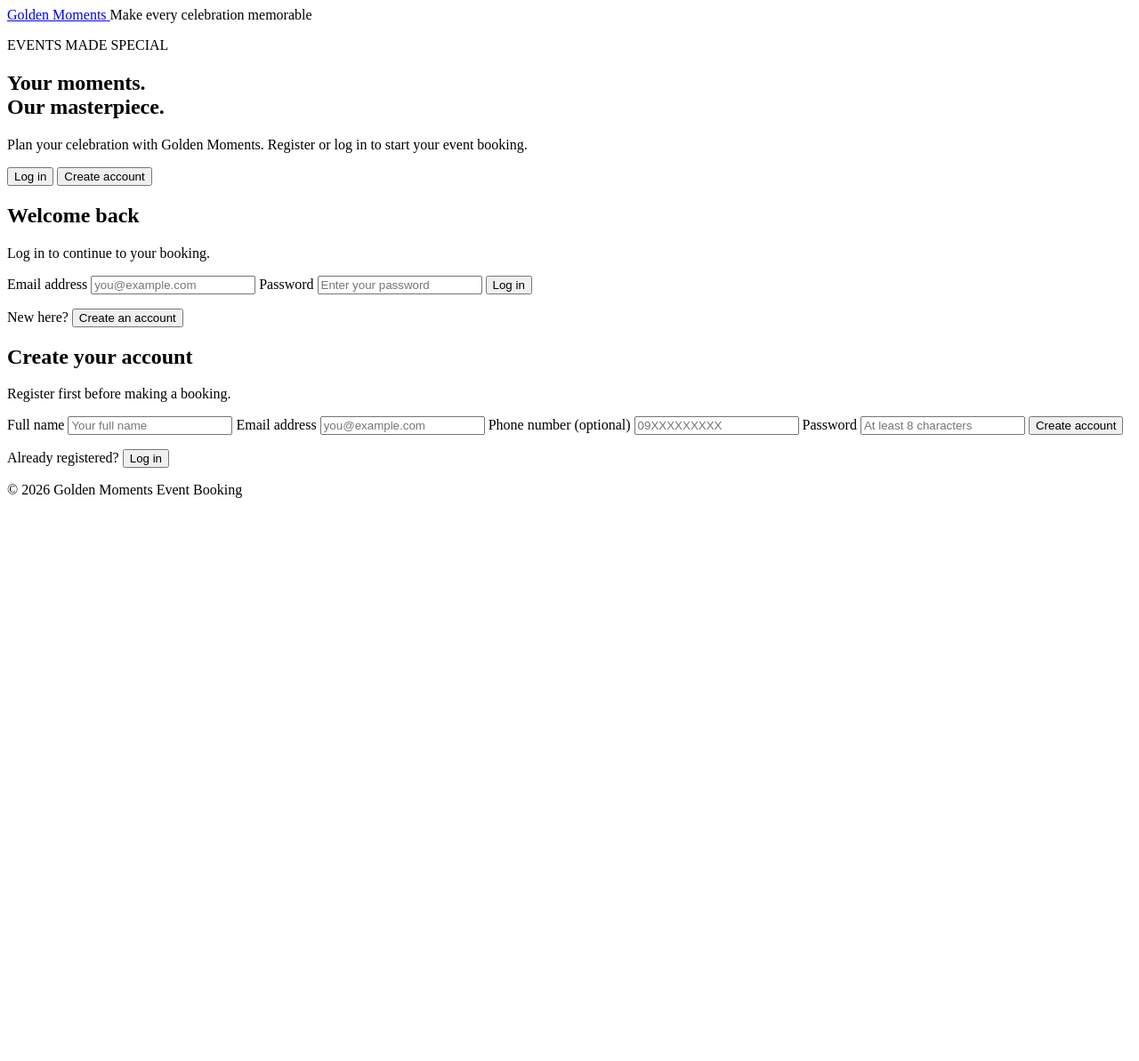
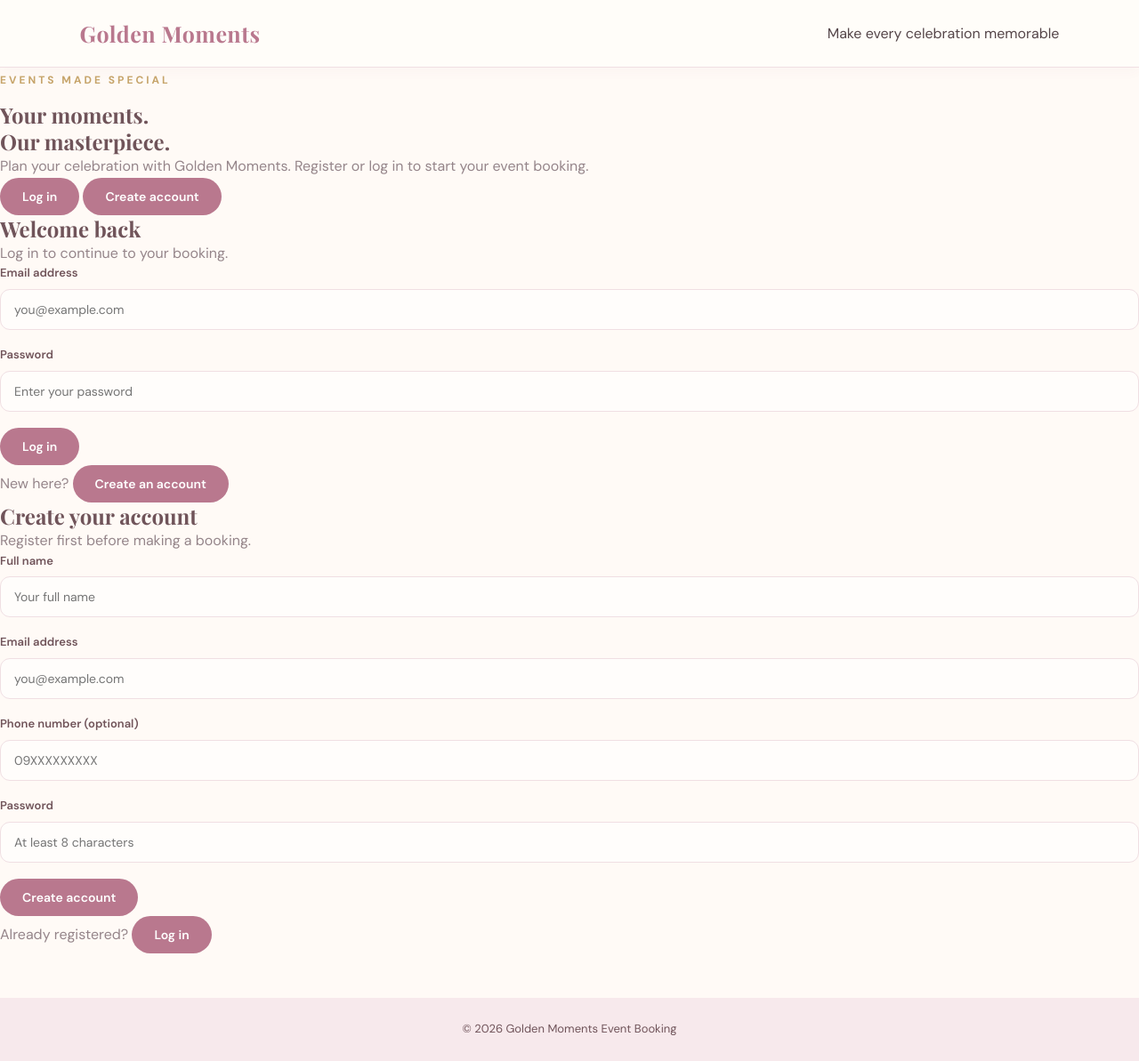
Before and after one commit to plantillajohncarlo9-alt/Smart-Event-Booking-System, a PHP site: page / in a window 1280 px wide. Shown: the whole page at 89% size. Before the commit the page ends 560 px from the top, so only its background shows below. Run offline with PHP 8.4, Linux system fonts and the light colour scheme.

Commit message:
Update style.css

```diff
--- a/style.css
+++ b/style.css
@@ -1,48 +1,391 @@
 
-/* =========================================
-   ADDITIONAL CED DASHBOARD DESIGN
-   DO NOT REMOVE ORIGINAL CSS
-========================================= */
+@import url('https://fonts.googleapis.com/css2?family=DM+Sans:wght@400;500;600;700&family=Playfair+Display:wght@500;600;700&display=swap');
 
-/* Dashboard layout */
-.dashboard-layout {
-    display: flex;
-    min-height: 100vh;
+:root {
+    --pink: #d7a2b1;
+    --pink-dark: #b9788e;
+    --pink-light: #f8e9ed;
+    --cream: #fffaf6;
+    --ivory: #fffdf9;
+    --gold: #c6a46a;
+    --gold-light: #ead9b8;
+    --brown: #70545a;
+    --text: #55464a;
+    --muted: #95858a;
+    --border: #f0dfe3;
+    --shadow: 0 10px 30px rgba(130, 83, 99, .09);
 }
 
-.dashboard-content {
+* {
+    margin: 0;
+    padding: 0;
+    box-sizing: border-box;
+}
+
+body {
+    font-family: 'DM Sans', sans-serif;
+    background: var(--cream);
+    color: var(--text);
+    line-height: 1.6;
+}
+
+h1, h2, h3, h4 {
+    font-family: 'Playfair Display', serif;
+    color: var(--brown);
+    line-height: 1.25;
+}
+
+p {
+    color: var(--muted);
+}
+
+a {
+    color: var(--pink-dark);
+    text-decoration: none;
+    transition: .25s ease;
+}
+
+a:hover {
+    color: var(--gold);
+}
+
+/* HEADER AND NAVIGATION */
+
+.site-header {
+    width: 100%;
+    min-height: 76px;
+    padding: 15px 7%;
+    display: flex;
+    justify-content: space-between;
+    align-items: center;
+    gap: 20px;
+    background: rgba(255, 253, 249, .96);
+    border-bottom: 1px solid var(--border);
+    box-shadow: 0 3px 15px rgba(130, 83, 99, .04);
+}
+
+.brand {
+    font-family: 'Playfair Display', serif;
+    font-size: 25px;
+    font-weight: 700;
+    color: var(--pink-dark);
+    letter-spacing: .5px;
+}
+
+.nav-links {
+    display: flex;
+    align-items: center;
+    gap: 25px;
+}
+
+.nav-links a {
+    color: var(--brown);
+    font-size: 14px;
+    font-weight: 600;
+}
+
+.nav-links a:hover {
+    color: var(--pink-dark);
+}
+
+/* BUTTONS */
+
+button, .btn {
+    display: inline-block;
+    border: none;
+    border-radius: 30px;
+    padding: 12px 25px;
+    background: var(--pink-dark);
+    color: white;
+    font-family: 'DM Sans', sans-serif;
+    font-size: 14px;
+    font-weight: 600;
+    cursor: pointer;
+    transition: .25s ease;
+}
+
+button:hover, .btn:hover {
+    background: var(--brown);
+    color: white;
+    transform: translateY(-2px);
+    box-shadow: 0 6px 15px rgba(130, 83, 99, .15);
+}
+
+.btn.outline {
+    background: transparent;
+    color: var(--pink-dark);
+    border: 1px solid var(--pink);
+}
+
+.btn.outline:hover {
+    background: var(--pink-light);
+    color: var(--brown);
+}
+
+.btn.small {
+    padding: 8px 18px;
+    font-size: 12px;
+}
+
+/* HOMEPAGE / HERO */
+
+.hero, .hero-section {
+    min-height: 520px;
+    padding: 80px 8%;
+    display: flex;
+    align-items: center;
+    background:
+        linear-gradient(90deg, rgba(255,250,246,.96), rgba(255,250,246,.72)),
+        url('images/hero-bg.jpg') center/cover no-repeat;
+}
+
+.hero-content {
+    max-width: 620px;
+}
+
+.hero h1, .hero-section h1 {
+    font-size: clamp(38px, 5vw, 62px);
+    margin-bottom: 18px;
+}
+
+.hero p, .hero-section p {
+    max-width: 540px;
+    font-size: 16px;
+    margin-bottom: 25px;
+}
+
+.eyebrow {
+    display: inline-block;
+    color: var(--gold);
+    font-size: 12px;
+    font-weight: 700;
+    letter-spacing: 3px;
+    text-transform: uppercase;
+    margin-bottom: 14px;
+}
+
+/* GENERAL PAGE CONTENT */
+
+.page-wrap {
+    width: min(1150px, 90%);
+    margin: 45px auto;
+}
+
+.page-heading {
+    margin-bottom: 25px;
+}
+
+.page-heading h1 {
+    font-size: 36px;
+    margin-bottom: 8px;
+}
+
+/* CARDS */
+
+.content-card,
+.login-card,
+.form-card,
+.quick-booking,
+.recent-bookings {
+    background: var(--ivory);
+    border: 1px solid var(--border);
+    border-radius: 20px;
+    padding: 30px;
+    box-shadow: var(--shadow);
+}
+
+.content-card {
+    margin-bottom: 25px;
+}
+
+/* LOGIN AND REGISTER */
+
+.auth-container {
+    min-height: 75vh;
+    padding: 50px 20px;
+    display: flex;
+    justify-content: center;
+    align-items: center;
+    background:
+        radial-gradient(circle at top left, #f8e9ed 0, transparent 35%),
+        var(--cream);
+}
+
+.login-card {
+    width: min(440px, 100%);
+    padding: 38px;
+}
+
+.login-card h1,
+.login-card h2 {
+    text-align: center;
+    margin-bottom: 10px;
+}
+
+.login-card p {
+    text-align: center;
+    margin-bottom: 25px;
+}
+
+/* FORMS */
+
+form {
     width: 100%;
 }
 
-/* Dashboard welcome section */
-.dashboard-welcome {
-    margin-bottom: 25px;
+label {
+    display: block;
+    color: var(--brown);
+    font-size: 13px;
+    font-weight: 600;
+    margin-bottom: 7px;
 }
 
-.dashboard-welcome h1 {
-    font-size: 34px;
-    margin-bottom: 8px;
+input, select, textarea {
+    width: 100%;
+    padding: 13px 15px;
+    margin-bottom: 18px;
+    border: 1px solid var(--border);
+    border-radius: 11px;
+    outline: none;
+    background: #fffdfb;
+    color: var(--text);
+    font-family: 'DM Sans', sans-serif;
+    font-size: 14px;
+    transition: .2s ease;
 }
 
-.dashboard-welcome p {
-    color: var(--muted);
+input:focus, select:focus, textarea:focus {
+    border-color: var(--pink);
+    box-shadow: 0 0 0 3px rgba(215, 162, 177, .15);
 }
 
-/* Event image cards */
+textarea {
+    min-height: 110px;
+    resize: vertical;
+}
+
+.form-grid {
+    display: grid;
+    grid-template-columns: repeat(2, 1fr);
+    gap: 0 20px;
+}
+
+.booking-form {
+    width: 100%;
+}
+
+/* ALERTS */
+
+.alert {
+    padding: 13px 17px;
+    border-radius: 12px;
+    margin-bottom: 20px;
+    font-size: 14px;
+    background: var(--pink-light);
+    color: var(--brown);
+    border: 1px solid var(--border);
+}
+
+.alert.success {
+    background: #edf5ed;
+    color: #527653;
+}
+
+.alert.error {
+    background: #fff0ef;
+    color: #a34f4f;
+}
+
+/* TABLES */
+
+.table-wrap {
+    width: 100%;
+    overflow-x: auto;
+    border-radius: 15px;
+    border: 1px solid var(--border);
+    background: var(--ivory);
+}
+
+table {
+    width: 100%;
+    border-collapse: collapse;
+    min-width: 650px;
+}
+
+th {
+    background: var(--pink-light);
+    color: var(--brown);
+    text-align: left;
+    padding: 15px;
+    font-size: 13px;
+}
+
+td {
+    padding: 14px 15px;
+    border-bottom: 1px solid var(--border);
+    color: var(--text);
+    font-size: 13px;
+}
+
+tr:last-child td {
+    border-bottom: none;
+}
+
+tr:hover td {
+    background: #fff9fa;
+}
+
+/* STATUS LABELS */
+
+.status {
+    display: inline-block;
+    padding: 5px 12px;
+    border-radius: 20px;
+    background: var(--pink-light);
+    color: var(--pink-dark);
+    font-size: 11px;
+    font-weight: 700;
+}
+
+/* EVENT CARDS */
+
+.event-grid {
+    display: grid;
+    grid-template-columns: repeat(3, 1fr);
+    gap: 22px;
+}
+
 .event-card {
-    min-height: 250px;
+    overflow: hidden;
+    background: var(--ivory);
+    border: 1px solid var(--border);
+    border-radius: 18px;
+    box-shadow: var(--shadow);
+    transition: .25s ease;
+}
+
+.event-card:hover {
+    transform: translateY(-5px);
 }
 
 .event-card img {
-    height: 175px;
+    width: 100%;
+    height: 190px;
     object-fit: cover;
 }
 
-/* Featured event banner */
+.event-card-content {
+    padding: 20px;
+}
+
+/* FEATURED EVENT */
+
 .featured-event {
     display: grid;
     grid-template-columns: 1.2fr 1fr;
-    background: var(--cream);
+    background: var(--ivory);
+    border: 1px solid var(--border);
     border-radius: 20px;
     overflow: hidden;
     box-shadow: var(--shadow);
@@ -159,46 +480,83 @@
     font-size: 23px;
 }
 
-/* Recent booking */
-.recent-bookings {
-    background: var(--cream);
-    border-radius: 18px;
-    padding: 25px;
-    box-shadow: var(--shadow);
-    margin-bottom: 30px;
+/* FOOTER */
+
+.site-footer {
+    padding: 25px 7%;
+    text-align: center;
+    background: #f7e9ec;
+    color: var(--brown);
+    font-size: 13px;
+    margin-top: 50px;
 }
 
-/* Responsive additional design */
+/* RESPONSIVE */
+
 @media (max-width: 768px) {
+    .site-header {
+        flex-direction: column;
+        padding: 18px 5%;
+    }
+
+    .nav-links {
+        justify-content: center;
+        flex-wrap: wrap;
+        gap: 15px;
+    }
+
+    .hero, .hero-section {
+        min-height: 420px;
+        padding: 55px 7%;
+    }
+
     .featured-event {
         grid-template-columns: 1fr;
     }
 
     .featured-event img {
-        height: 200px;
+        height: 210px;
     }
 
+    .event-grid {
+        grid-template-columns: repeat(2, 1fr);
+    }
+
+    .form-grid, .booking-info {
+        grid-template-columns: 1fr;
+    }
+
+    .dashboard-content {
+        padding: 20px;
+    }
+}
+
+@media (max-width: 550px) {
+    .page-wrap {
+        width: 92%;
+        margin: 25px auto;
+    }
+
+    .page-heading h1,
     .dashboard-welcome h1 {
         font-size: 28px;
     }
 
-    .booking-info {
+    .event-grid {
         grid-template-columns: 1fr;
     }
-}
 
-@media (max-width: 550px) {
-    .featured-event-content {
-        padding: 20px;
+    .content-card,
+    .login-card,
+    .form-card {
+        padding: 22px;
     }
 
-    .event-card {
-        min-height: auto;
+    .featured-event-content {
+        padding: 22px;
     }
 
-    .event-card img {
-        height: 120px;
+    .hero h1, .hero-section h1 {
+        font-size: 38px;
     }
 }
-
-/* END OF ADDITIONAL DESIGN */
```
Also changed, not shown: other parts of style.css (+21 -43 lines).
